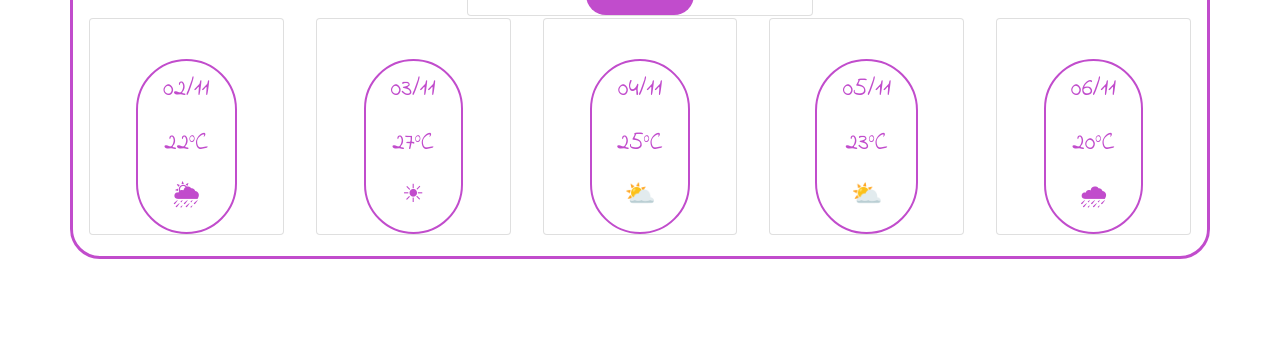
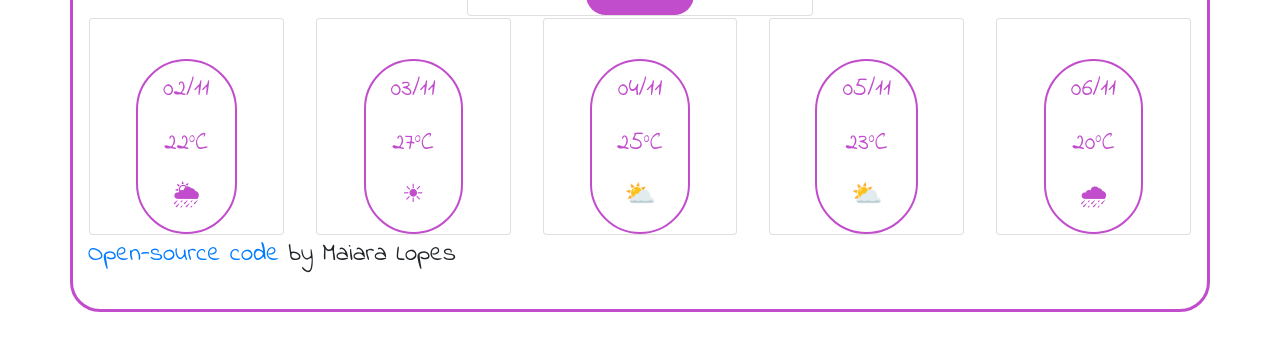
Before and after one commit to MaiaraLopes/PlusWeek6, a plain HTML site: page index.html in a window 1280 px wide. Shown: the part 522-864 px from the top of the page. Before the commit the page ends 811 px from the top, so only its background shows below. Drawn offline with nearby package versions, Linux system fonts and the light colour scheme.

Commit message:
Added link to GitHub code

```diff
--- a/index.html
+++ b/index.html
@@ -114,6 +114,7 @@
                 </div>
             </div>
         </div>
+        <p><a href="hardcore-meitner-743783.netlify.app" target="_blank">Open-source code</a> by Maiara Lopes</p>
 </body>
 <script src="Homework5.js"></script>
 </html>
```
